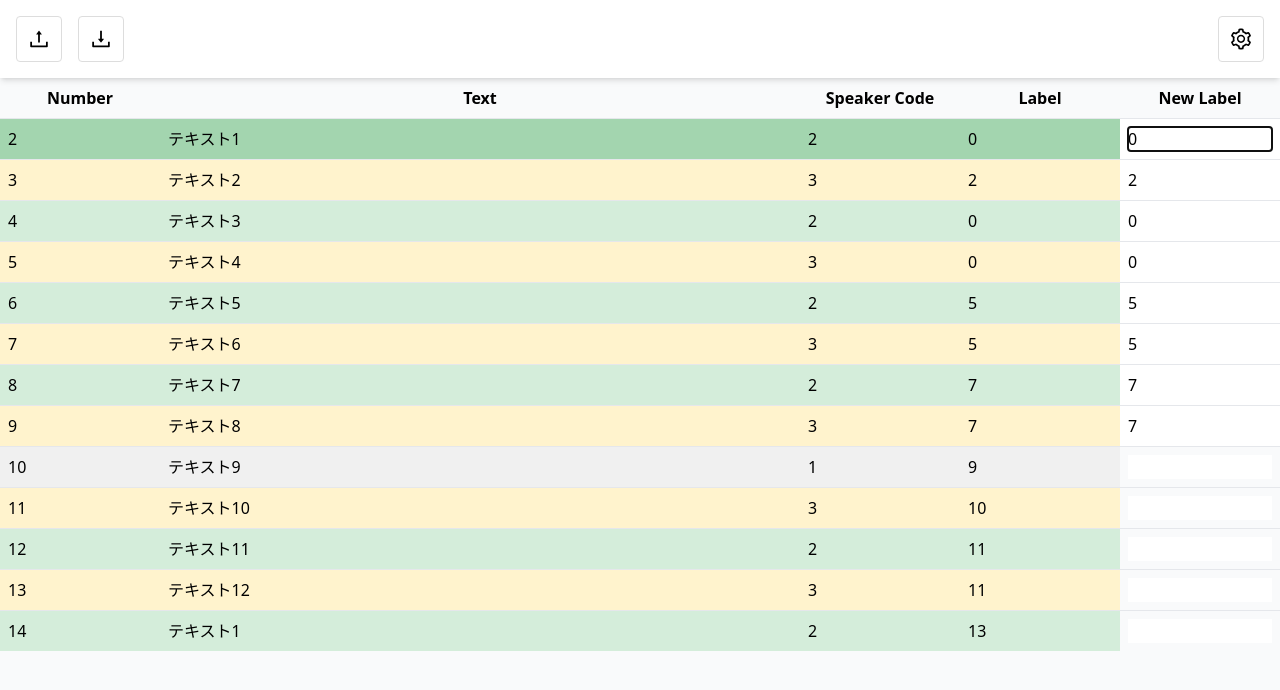
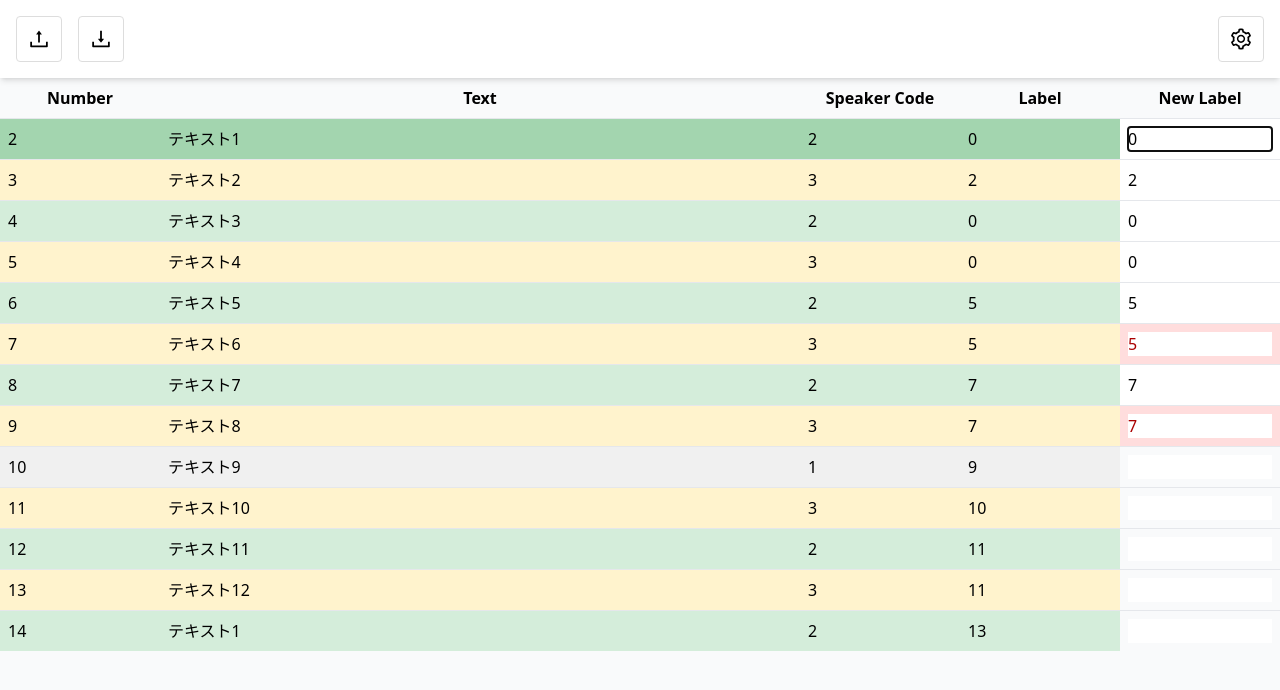
Before and after one commit to lydiassssz/annotation-tool, a Next.js app: page / in a window 1280 px wide. Shown: the top 690 px of the page. Built offline with nearby package versions, Linux system fonts and the light colour scheme.

Commit message:
自分自身への発話をエラー化、altキーによる旧ラベルの適用

```diff
--- a/src/app/page.tsx
+++ b/src/app/page.tsx
@@ -11,14 +11,13 @@ export default function Page() {
   const [testTable, setTestTable] = useState(csvData)
   const [cursor, setCursor] = useState(0)
   const inputRefs = useRef<HTMLInputElement[]>([])
-  const { predictedLabel, calculatePredictedLabel } = usePredictedLabel(
-    testTable,
-    cursor,
-  )
+  const { predictedLabel, calculatePredictedLabel, calculatePreviousLabel } =
+    usePredictedLabel(testTable, cursor)
   const { handleLabelChange } = useInputValidation({ testTable, setTestTable })
 
   const handleKeyDown = async (e: {
     key: string
+    altKey: boolean
     preventDefault: () => void
   }) => {
     if (e.key === 'ArrowUp' && cursor > 0) {
@@ -41,6 +40,18 @@ export default function Page() {
         )
         e.preventDefault()
       } else {
+        setCursor((prevCursor) =>
+          Math.min(prevCursor + 1, testTable.length - 1),
+        )
+        e.preventDefault()
+      }
+    } else if (e.altKey && e.key === 'Alt') {
+      const updatedTable = [...testTable]
+      const previousLabel = await calculatePreviousLabel()
+
+      if (previousLabel !== null) {
+        updatedTable[cursor].new_label = previousLabel
+        setTestTable(updatedTable)
         setCursor((prevCursor) =>
           Math.min(prevCursor + 1, testTable.length - 1),
         )
--- a/src/app/table.tsx
+++ b/src/app/table.tsx
@@ -54,6 +54,12 @@ const Table: React.FC<TableProps> = ({
 
   const headers = Object.keys(testTable[0])
 
+  // 追加: 入力した `new_label` に対応する `speaker_code` を取得する関数
+  const getSpeakerCodeForLabel = (label: number | null) => {
+    const foundRow = testTable.find((row) => row.number === label)
+    return foundRow ? foundRow.speaker_code : null
+  }
+
   return (
     <div className="overflow-x-auto">
       <table className="min-w-full border-collapse">
@@ -78,8 +84,12 @@ const Table: React.FC<TableProps> = ({
               teacherSpeakerCode,
             )
 
+            // 追加: `new_label` が `number` 列の `speaker_code` と一致する場合の判定
+            const speakerCodeForLabel = getSpeakerCodeForLabel(row.new_label)
             const isInvalid =
-              row.new_label !== null && row.new_label >= row.number
+              row.new_label !== null &&
+              (row.new_label >= row.number ||
+                speakerCodeForLabel === row.speaker_code)
             const isEmpty = row.new_label === null
 
             return (
--- a/src/app/usePredictedLabel.ts
+++ b/src/app/usePredictedLabel.ts
@@ -36,5 +36,23 @@ export const usePredictedLabel = (testTable: TableRow[], cursor: number) => {
     })
   }
 
-  return { predictedLabel, calculatePredictedLabel }
+  const calculatePreviousLabel = () => {
+    return new Promise<number | null>((resolve) => {
+      if (testTable.length === 0 || cursor <= 0) {
+        resolve(null)
+        return
+      }
+
+      for (let i = cursor; i >= 0; i--) {
+        if (testTable[i].label !== null) {
+          resolve(testTable[i].label)
+          return
+        }
+      }
+
+      resolve(null)
+    })
+  }
+
+  return { predictedLabel, calculatePredictedLabel, calculatePreviousLabel }
 }
```
Also changed, not shown: 1 other file (tests, documents, lock files or other folders).
